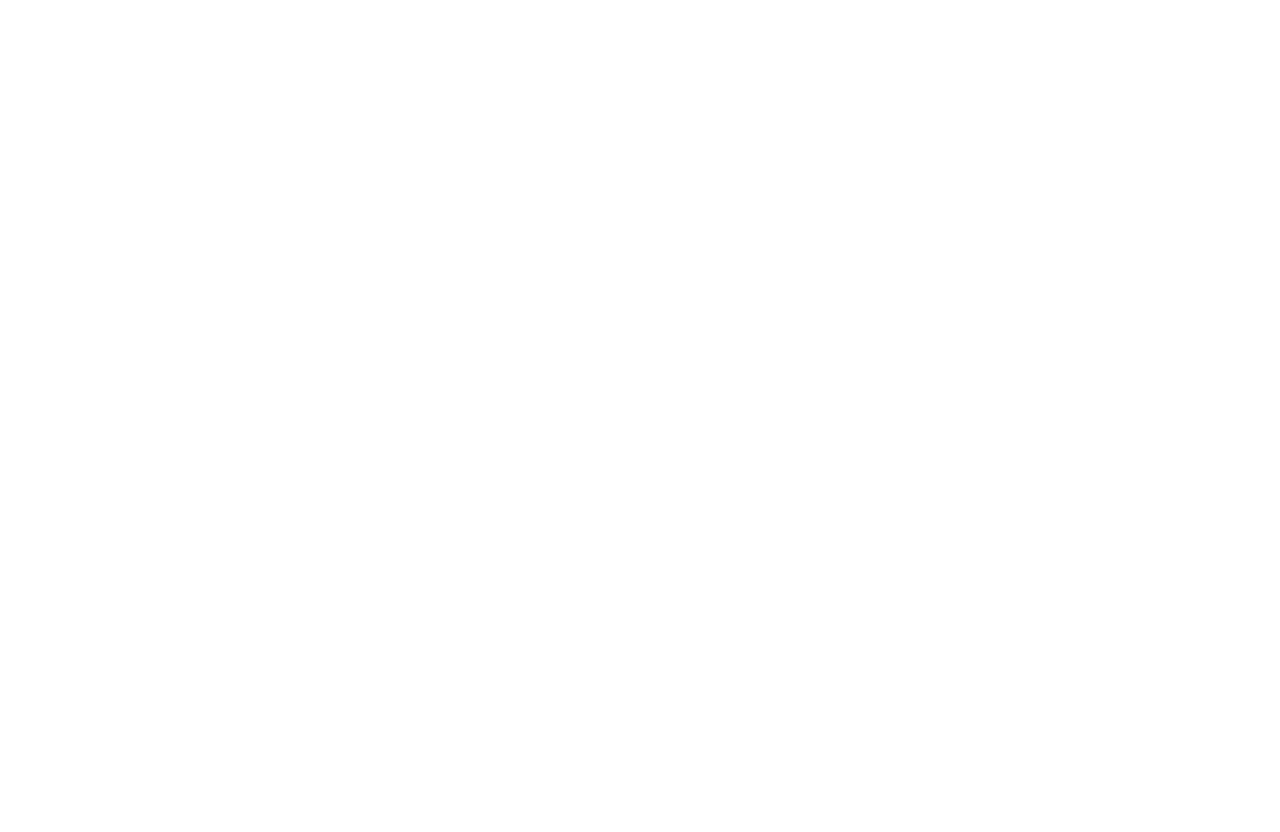
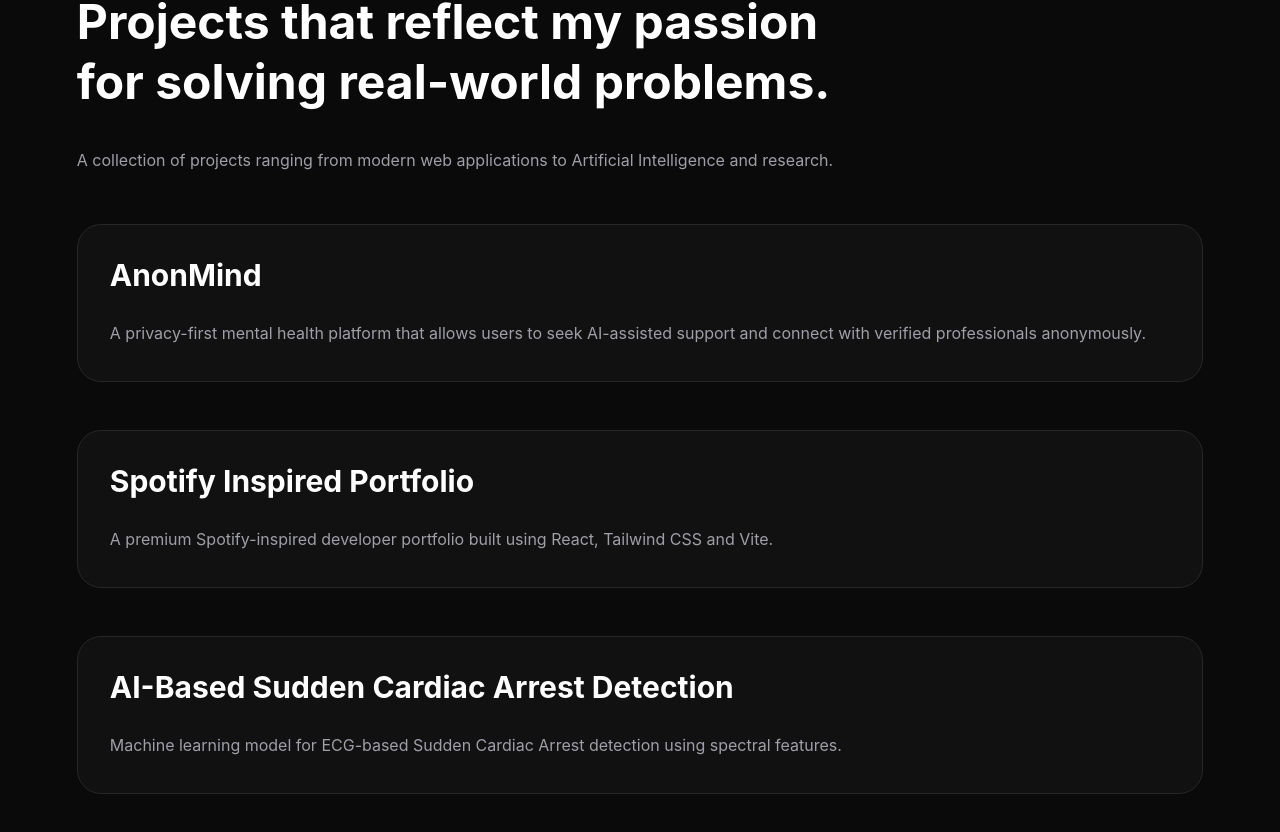
Before and after one commit to n-bisar/my-portfolio-website, a React (Vite) app: page / in a window 1280 px wide. Shown: the part 1816-2648 px from the top of the page. Before the commit the page ends 1640 px from the top, so only its background shows below. Built offline with nearby package versions, Linux system fonts and the light colour scheme; the HTML template or start-up script is replaced by a standard one.

Commit message:
Stop tracking folder_name directory

```diff
--- a/src/App.jsx
+++ b/src/App.jsx
@@ -2,7 +2,7 @@
 import Hero from "./components/Hero/Hero";
 import About from "./components/About/About";
 import Skills from "./components/Skills/Skills";
-
+import Projects from "./components/Projects/Projects";
 
 
 
@@ -22,6 +22,8 @@
 
 </div>
 
+    <Projects />
+
     </div>
   );
 }
--- /dev/null
+++ b/src/components/Projects/ProjectCard.jsx
@@ -0,0 +1,39 @@
+function ProjectCard({ project }) {
+  return (
+    <div
+      className="
+        mt-12
+
+        rounded-3xl
+
+        border
+        border-zinc-800
+
+        bg-[#111111]
+
+        p-8
+
+        transition-all
+        duration-300
+
+        hover:border-[#1ED760]
+      "
+    >
+
+      <h3 className="text-3xl font-bold">
+
+        {project.title}
+
+      </h3>
+
+      <p className="mt-6 text-zinc-400 leading-8">
+
+        {project.description}
+
+      </p>
+
+    </div>
+  );
+}
+
+export default ProjectCard;
--- a/src/components/Projects/Projects.jsx
+++ b/src/components/Projects/Projects.jsx
@@ -0,0 +1,33 @@
+import ProjectCard from "./ProjectCard";
+import projects from "./projectsData";
+
+function Projects() {
+  return (
+    <section
+      id="projects"
+      className="w-[88%] max-w-[1500px] mx-auto py-32"
+    >
+      <p className="text-[#1ED760] uppercase tracking-[0.25em] text-sm font-semibold">
+        FEATURED PROJECTS
+      </p>
+
+      <h2 className="mt-5 text-5xl font-bold leading-tight max-w-3xl">
+        Projects that reflect my passion for solving real-world problems.
+      </h2>
+
+      <p className="mt-8 text-zinc-400 leading-8 max-w-3xl">
+        A collection of projects ranging from modern web applications to Artificial Intelligence and research.
+      </p>
+
+      {projects.map((project) => (
+        <ProjectCard
+          key={project.title}
+          project={project}
+        />
+      ))}
+
+    </section>
+  );
+}
+
+export default Projects;
--- /dev/null
+++ b/src/components/Projects/projectsData.js
@@ -0,0 +1,47 @@
+const projects = [
+  {
+    title: "AnonMind",
+    image: "/projects/anonmind.png",
+    description:
+      "A privacy-first mental health platform that allows users to seek AI-assisted support and connect with verified professionals anonymously.",
+    technologies: [
+      "HTML",
+      "CSS",
+      "JavaScript",
+      "Supabase",
+      "Gemini API",
+    ],
+    github: "#",
+    demo: "#",
+  },
+
+  {
+    title: "Spotify Inspired Portfolio",
+    image: "/projects/portfolio.png",
+    description:
+      "A premium Spotify-inspired developer portfolio built using React, Tailwind CSS and Vite.",
+    technologies: [
+      "React",
+      "Tailwind",
+      "Vite",
+    ],
+    github: "#",
+    demo: "#",
+  },
+
+  {
+    title: "AI-Based Sudden Cardiac Arrest Detection",
+    image: "/projects/sca.png",
+    description:
+      "Machine learning model for ECG-based Sudden Cardiac Arrest detection using spectral features.",
+    technologies: [
+      "Python",
+      "TensorFlow",
+      "Scikit-learn",
+    ],
+    github: "#",
+    demo: "#",
+  },
+];
+
+export default projects;
```
